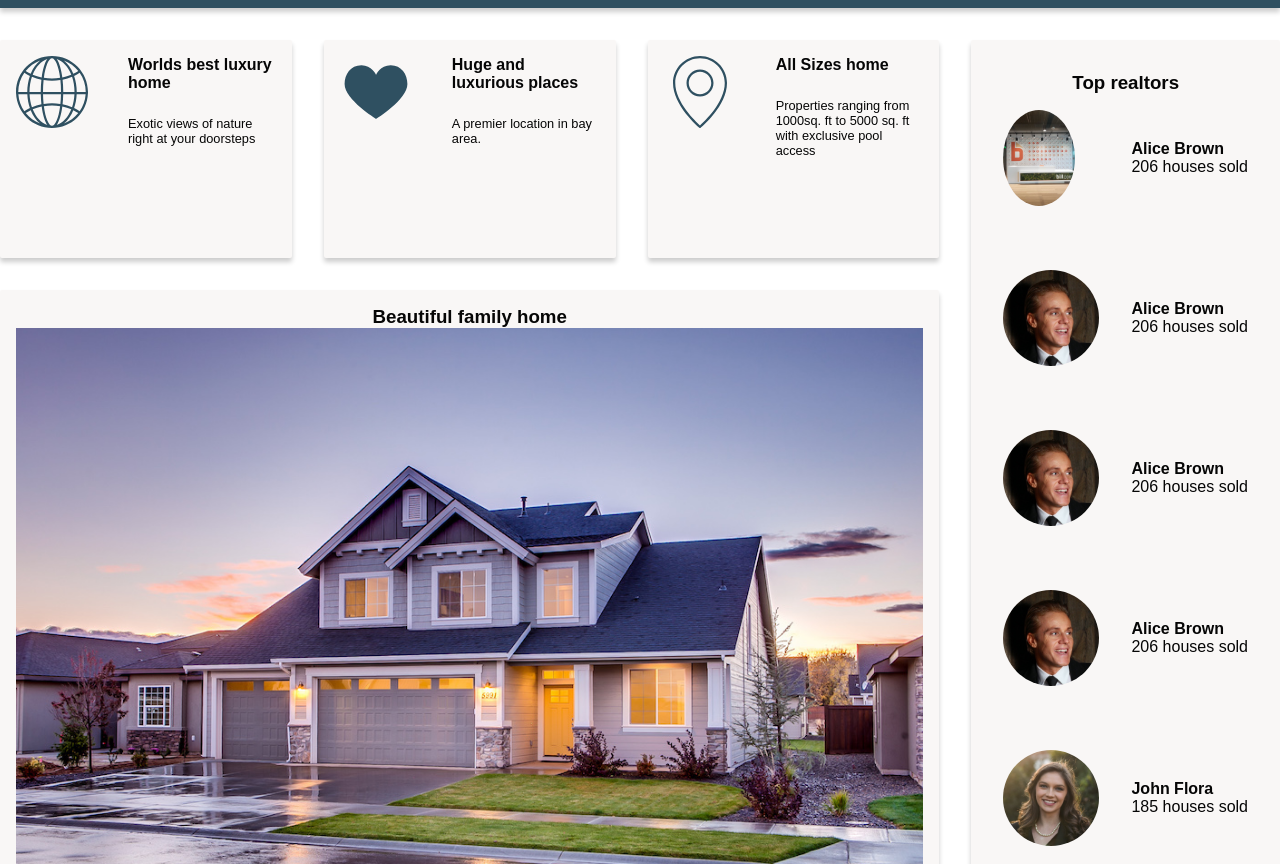
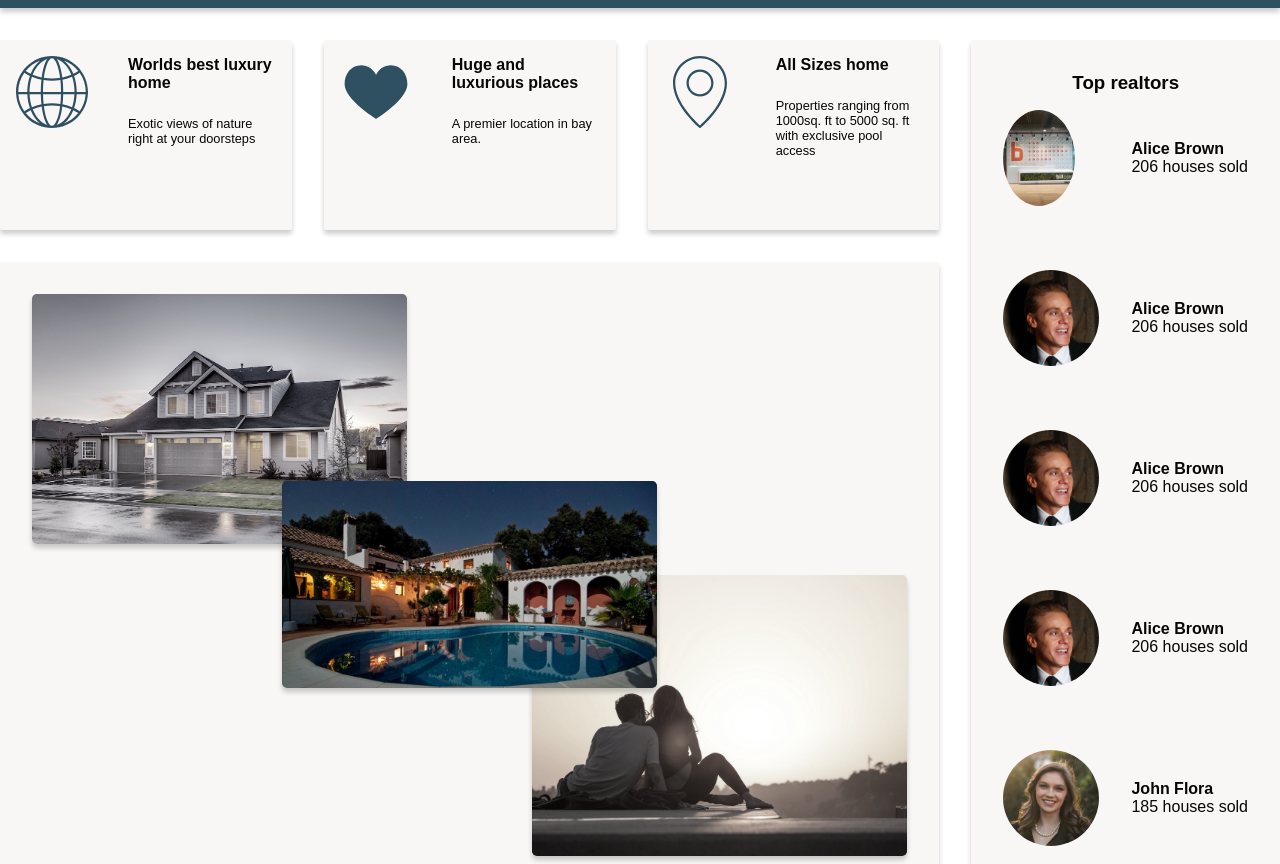
Before and after one commit to naitik0212/CSS-Advanced-Website, a website: page css-grids.html in a window 1280 px wide. Shown: the part 88-952 px from the top of the page. Drawn offline with Linux system fonts and the light colour scheme.

Commit message:
Overlapping content

```diff
--- a/css-grids.html
+++ b/css-grids.html
@@ -90,9 +90,14 @@
         </div>
     </section>
     <main class="item item--6 main-content">
-        <div class="home">
+        <!-- <div class="home">
             <h3 class="main__content">Beautiful family home</h3>
             <img src="img_3/house-1.jpeg" alt="Home 1" class="main__img">
+            </div> -->
+            <div class="story">
+                <img src="img_3/house-1.jpeg" alt="Beautiful House 1" class="story__img story__img--1" />
+                <img src="img_3/story-1.jpeg" alt="Beautiful House 2" class="story__img story__img--2" />
+                <img src="img_3/story-2.jpeg" alt="Beautiful House 3" class="story__img story__img--3" />
             </div>
 
     </main>
--- a/scss_4/main.scss
+++ b/scss_4/main.scss
@@ -248,6 +248,33 @@
   width: 100%;
 }
 
-.main__content {
+.main-content {
  text-align: center;
+ padding: 2rem;
 }
+
+.story {
+  display: grid;
+  grid-template-rows: repeat(7, 1fr);
+  grid-template-columns:  repeat(7, 1fr);
+  &__img {
+    border-radius: 0.3rem;
+    box-shadow: 0 4px 5px rgba(0, 0, 0, 0.2);
+    width: 100%;
+    &--1 {
+      grid-row: 1/span 4;
+      grid-column: 1/span 3;
+      filter: grayscale(80%);
+    }
+    &--2 {
+      grid-row: 4/span 3;
+      grid-column: span 3/-1;
+      filter: grayscale(80%);
+    }
+    &--3 {
+      grid-row: 3/-1;
+      grid-column: 3/span 3;
+      z-index: 2;
+    }
+  }
+}
```
Also changed, not shown: css_4/style.comp.css, css_4/style.css, css_4/style.output.css.
